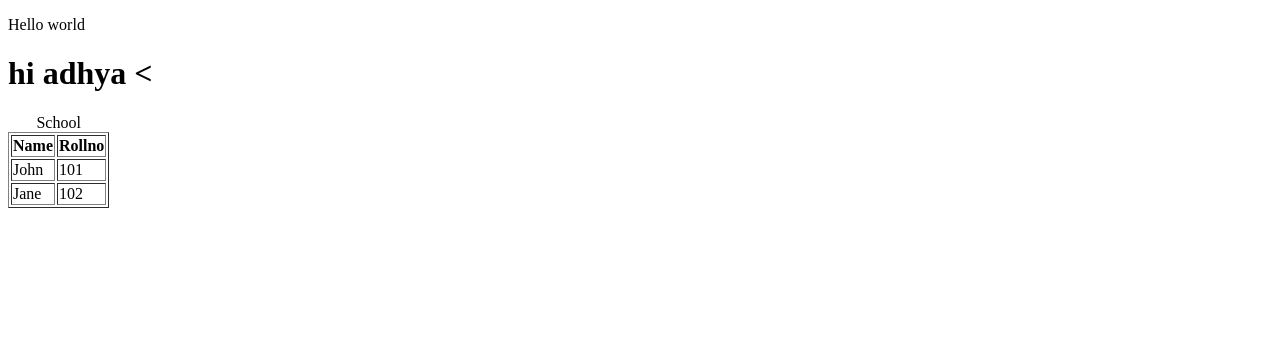
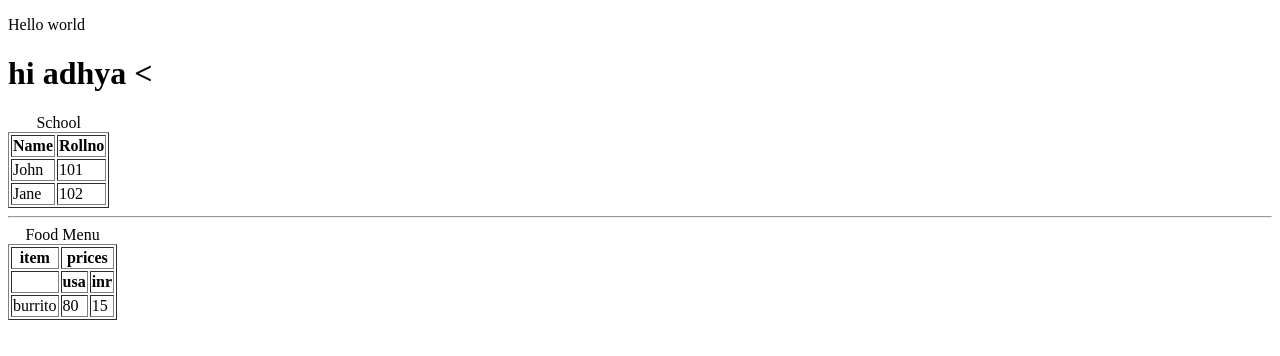
Before and after one commit to adhya47/Html, a plain HTML site: page index.html in a window 1280 px wide. Drawn offline with Linux system fonts and the light colour scheme.

Commit message:
third commit

```diff
--- a/index.html
+++ b/index.html
@@ -26,7 +26,41 @@
             <td>102</td>
         </tr>
     </table>
+    <hr>
+    <table border="black">
+        <caption> Food Menu</caption>
+        <tr>
+            <th>
+                item
+            </th>
+            <th colspan="2">
+                prices
+            </th>
+        </tr>
+        <tr>
+            <th>
 
+            </th>
+            <th>
+                usa
+            </th>
+            <th>
+                inr
+            </th>
+        </tr>
+        <tr>
+            <td>
+                burrito
+            </td>
+            <td>
+                80
+            </td>
+            <td>
+                15
+
+            </td>
+        </tr>
+    </table>
 </body>
 
 </html>
```
